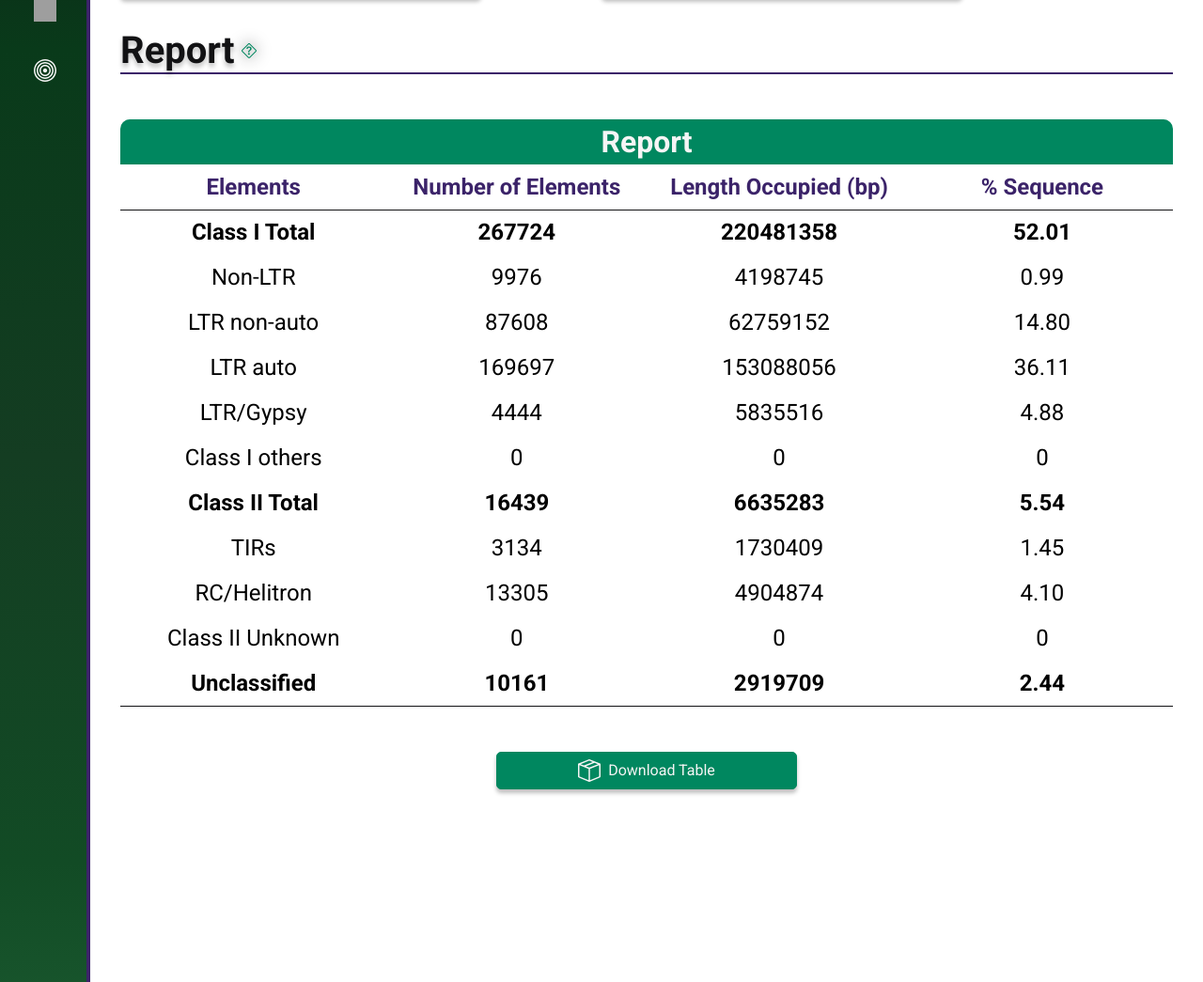
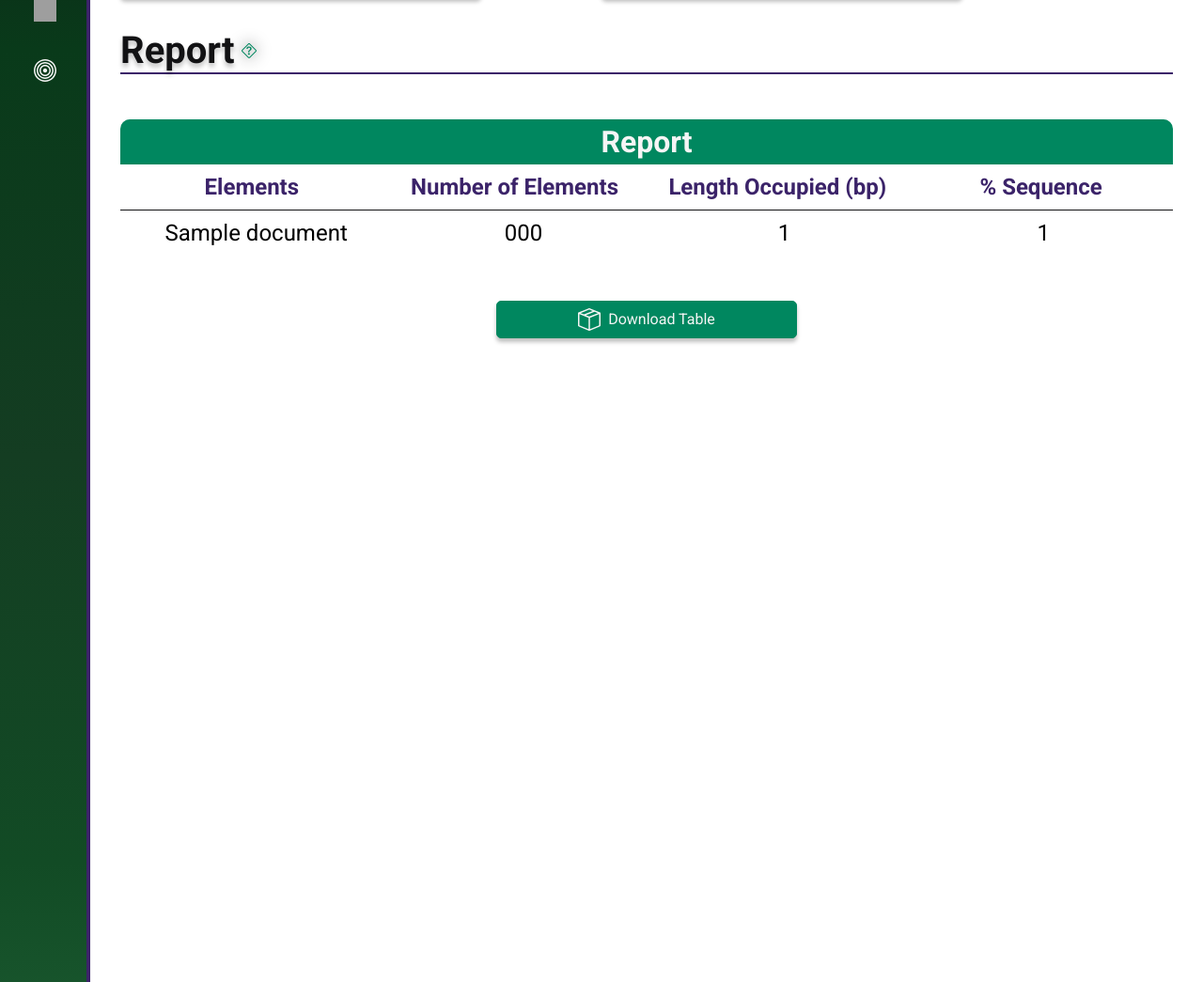
Before and after one commit to Marcos-Fernando/AnnoTEP, a Flask app: template www/templates/results-page.html in a window 1280 px wide. Shown: the part 381-1426 px from the top of the page at 94% size. Run offline with Flask 3, Linux system fonts and the light colour scheme; the template is opened without the code that fills it: most values are stand-ins (such as "Sample title", 1, 10 or a date in 2020); some libraries are stand-ins or nearby versions; grey boxes are pictures that could not be loaded.

Commit message:
update table system

```diff
--- a/www/extensions/annotation.py
+++ b/www/extensions/annotation.py
@@ -179,6 +179,7 @@ def merge_SINE_LINE(new_filename, new_name, seedSINE, folderEDTA, libLINE):
 
     cd ..
     pdf2svg RepeatLandScape.pdf RLandScape.svg
+    python ../../../Scripts/convert-table.py
     """
 
     process = subprocess.Popen(cmds, shell=True, executable='/bin/bash')
--- a/www/main.py
+++ b/www/main.py
@@ -2,9 +2,8 @@ import io
 import os
 import random
 import subprocess
-
+import csv
 import base64
-import zipfile
 
 from werkzeug.utils import secure_filename
 from flask import Flask, render_template, request, redirect, flash, Response
@@ -194,6 +193,21 @@ def upload_file_for_complete_annotation():
             secret_key = os.urandom(24)
             # Converta a chave em uma string hexadecimal
             key_security = secret_key.hex()
+
+            with open(os.path.join(TEMPANNO_FOLDER, folderEDTA, 'TEs-Report-Complete.csv'), 'r') as csv_file:
+                csv_reader = csv.DictReader(csv_file)
+
+                # Itere sobre as linhas do arquivo CSV
+                for row in csv_reader:
+                    document = {
+                        "key": key_security,
+                        "Name": row['Name'],
+                        "Number of Elements": int(row['Number of Elements']),
+                        "Length": int(row['Length']),
+                        "Percentage": row['Percentage']
+                    }
+
+                    mongo.db.report.insert_one(document)
 
             #banco de dados mongodb
             mongo.db.users.insert_one({
@@ -598,6 +612,7 @@ def results(key_security):
     # Recupere informações relevantes do usuário
     email = user_info["email"]
     files_info = mongo.db.files.find_one({"key": key_security})
+    documents = list(mongo.db.report.find({"key": key_security}))
 
     zip_sine_file = f"/download_zip_sine/{key_security}"
     zip_line_file = f"/download_zip_line/{key_security}"
@@ -623,7 +638,8 @@ def results(key_security):
                            svg_tree2=svg_tree2,
                            svg_copia=svg_copia,
                            svg_gypsy=svg_gypsy,
-                           svg_landscape=svg_landscape)
+                           svg_landscape=svg_landscape,
+                           list_documents=documents)
 
 # ------------------- Buscando dados do arquivo ZIP SINE -------------------------------
 @app.route("/download_zip_sine/<key_security>")
--- a/www/static/css/results-page.css
+++ b/www/static/css/results-page.css
@@ -275,8 +275,15 @@ header section{
 	display: flex;
 	flex-direction: column;
 	align-items: center;
+}
 
-	gap: 2rem;
+.container-table .container-downloaddata{
+	margin-top: 2rem;
+}
+
+.table-footer{
+	max-height: 500px;
+	overflow-y: scroll;
 }
 
 table, td, tr, th{
@@ -284,8 +291,12 @@ table, td, tr, th{
 	font-size: 1.5rem;
 }
 
-table{
+.table-top{
 	margin-top: 2rem;
+}
+
+.bold-row {
+    font-weight: bold;
 }
 
 .title-td{
@@ -297,7 +308,7 @@ table{
 	font-size: 2rem;
 }
 
-td, th{
+table td, th{
 	width: 20rem;
 	height: 3rem;
 	text-align: center;
--- a/www/static/results-page.js
+++ b/www/static/results-page.js
@@ -35,6 +35,19 @@ for (var i = 0; i < links.length; i++) {
     });
 }
 
+//------------------ Script Table ----------------------//
+document.addEventListener('DOMContentLoaded', function() {
+  const tableRows = document.querySelectorAll('.table-row');
+
+  tableRows.forEach(function(row) {
+      const nameCell = row.querySelector('td');
+      const nameText = nameCell.textContent;
+      if (nameText.includes('Total') || nameText.includes('Unclassified')) {
+          row.classList.add('bold-row');
+      }
+  });
+});
+
 
 //------------------  Script Dark Theme ---------------//
 var replaceConst = document.querySelector('.replace');
--- a/www/templates/results-page.html
+++ b/www/templates/results-page.html
@@ -108,7 +108,7 @@
 			</div>
 
 			<section class="container-table">
-				<table>
+				<table class="table-top">
 					<tr>
 						<td colspan="4" class="main-td title-td">Report</td>
 					</tr>
@@ -118,73 +118,21 @@
 						<th>Length Occupied (bp)</th>
 						<th>% Sequence</th>
 					</tr>
-					<tr>
-						<td class="main-td">Class I Total</td>
-						<td class="main-td">267724</td>
-						<td class="main-td">220481358</td>
-						<td class="main-td">52.01</td>
-					</tr>
-					<tr>
-						<td>Non-LTR</td>
-						<td>9976</td>
-						<td>4198745</td>
-						<td>0.99</td>
-					</tr>
-					<tr>
-						<td>LTR non-auto</td>
-						<td>87608</td>
-						<td>62759152</td>
-						<td>14.80</td>
-					</tr>
-					<tr>
-						<td>LTR auto</td>
-						<td>169697</td>
-						<td>153088056</td>
-						<td>36.11</td>
-					</tr>
-					<tr>
-						<td>LTR/Gypsy</td>
-						<td>4444</td>
-						<td>5835516</td>
-						<td>4.88</td>
-					</tr>
-					<tr>
-						<td>Class I others</td>
-						<td>0</td>
-						<td>0</td>
-						<td>0</td>
-					</tr>
-					<tr>
-						<td class="main-td">Class II Total</td>
-						<td class="main-td">16439</td>
-						<td class="main-td">6635283</td>
-						<td class="main-td">5.54</td>
-					</tr>
-					<tr>
-						<td>TIRs</td>
-						<td>3134</td>
-						<td>1730409</td>
-						<td>1.45</td>
-					</tr>
-					<tr>
-						<td>RC/Helitron</td>
-						<td>13305</td>
-						<td>4904874</td>
-						<td>4.10</td>
-					</tr>
-					<tr>
-						<td>Class II Unknown</td>
-						<td>0</td>
-						<td>0</td>
-						<td>0</td>
-					</tr>
-					<tr>
-						<td class="main-td footer-td">Unclassified</td>
-						<td class="main-td footer-td">10161</td>
-						<td class="main-td footer-td">2919709</td>
-						<td class="main-td footer-td">2.44</td>
-					</tr>
 				</table>
+				<div class="table-footer">
+					<table>
+						<tbody>
+							{% for document in list_documents %}
+							<tr class="table-row">
+								<td>{{ document.Name }}</td>
+								<td>{{ document["Number of Elements"] }}</td>
+								<td>{{ document.Length }}</td>
+								<td>{{ document.Percentage }}</td>
+							</tr>
+							{% endfor %}
+						</tbody>
+					</table>
+				</div>
 
 				<div class="container-downloaddata">
 					<a href="" class="downloaddata">
```
